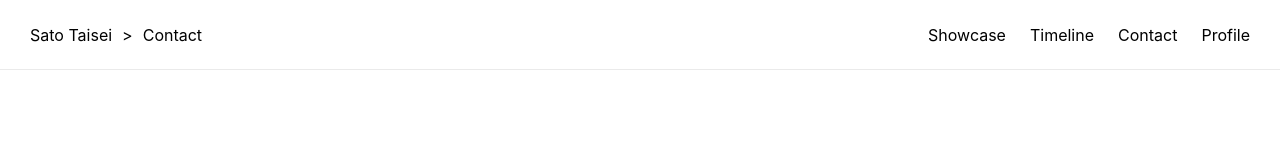
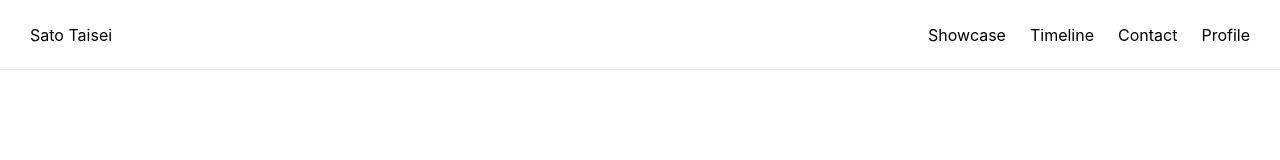
Before and after one commit to SatoTaisei/portfolio-v1, a Next.js app: page /Contact in a window 1280 px wide. Shown: the top 160 px of the page. Built offline with nearby package versions, Linux system fonts and the light colour scheme.

Commit message:
🔥 remove breadcrumbs

```diff
--- a/src/components/Header/Header.module.scss
+++ b/src/components/Header/Header.module.scss
@@ -6,10 +6,6 @@
     height: 70px;
     padding: 0 3rem;
     border-bottom: 1px solid #eaeaea;
-}
-
-.logoWrapper {
-    display: inline-block;
 }
 
 .logo {
--- a/src/components/Header/Header.tsx
+++ b/src/components/Header/Header.tsx
@@ -1,5 +1,4 @@
 import Link from 'next/link';
-import { FC } from 'react';
 
 import styles from './Header.module.scss';
 
@@ -10,20 +9,13 @@ const MENU_LIST = [
     { name: 'profile', url: '/Profile' },
 ];
 
-type Props = {
-    breadcrumbs?: string;
-};
-
-export const Header: FC<Props> = ({ breadcrumbs }) => {
+export const Header = () => {
     return (
         <header className={styles.wrapper}>
             <div>
-                <Link href={'/'} className={styles.logoWrapper}>
+                <Link href={'/'}>
                     <span className={styles.logo}>Sato Taisei</span>
                 </Link>
-                {breadcrumbs && (
-                    <span className={styles.breadcrumbs}>{breadcrumbs}</span>
-                )}
             </div>
 
             <div className={styles.menu}>
--- a/src/pages/Contact/index.tsx
+++ b/src/pages/Contact/index.tsx
@@ -14,7 +14,7 @@ export default function Contact() {
                 <link rel="icon" href="/favicon.ico" />
             </Head>
 
-            <Header breadcrumbs={'Contact'} />
+            <Header />
 
             <main className={styles.main}>
                 <div>Contact</div>
--- a/src/pages/Profile/index.tsx
+++ b/src/pages/Profile/index.tsx
@@ -14,7 +14,7 @@ export default function Profile() {
                 <link rel="icon" href="/favicon.ico" />
             </Head>
 
-            <Header breadcrumbs={'Profile'} />
+            <Header />
 
             <main className={styles.main}>
                 <div>Profile</div>
--- a/src/pages/Showcase/index.tsx
+++ b/src/pages/Showcase/index.tsx
@@ -14,7 +14,7 @@ export default function Showcase() {
                 <link rel="icon" href="/favicon.ico" />
             </Head>
 
-            <Header breadcrumbs={'Showcase'} />
+            <Header />
 
             <main className={styles.main}>
                 <div>Showcase</div>
--- a/src/pages/Timeline/index.tsx
+++ b/src/pages/Timeline/index.tsx
@@ -14,7 +14,7 @@ export default function Timeline() {
                 <link rel="icon" href="/favicon.ico" />
             </Head>
 
-            <Header breadcrumbs={'Timeline'} />
+            <Header />
 
             <main className={styles.main}>
                 <div>Timeline</div>
```
